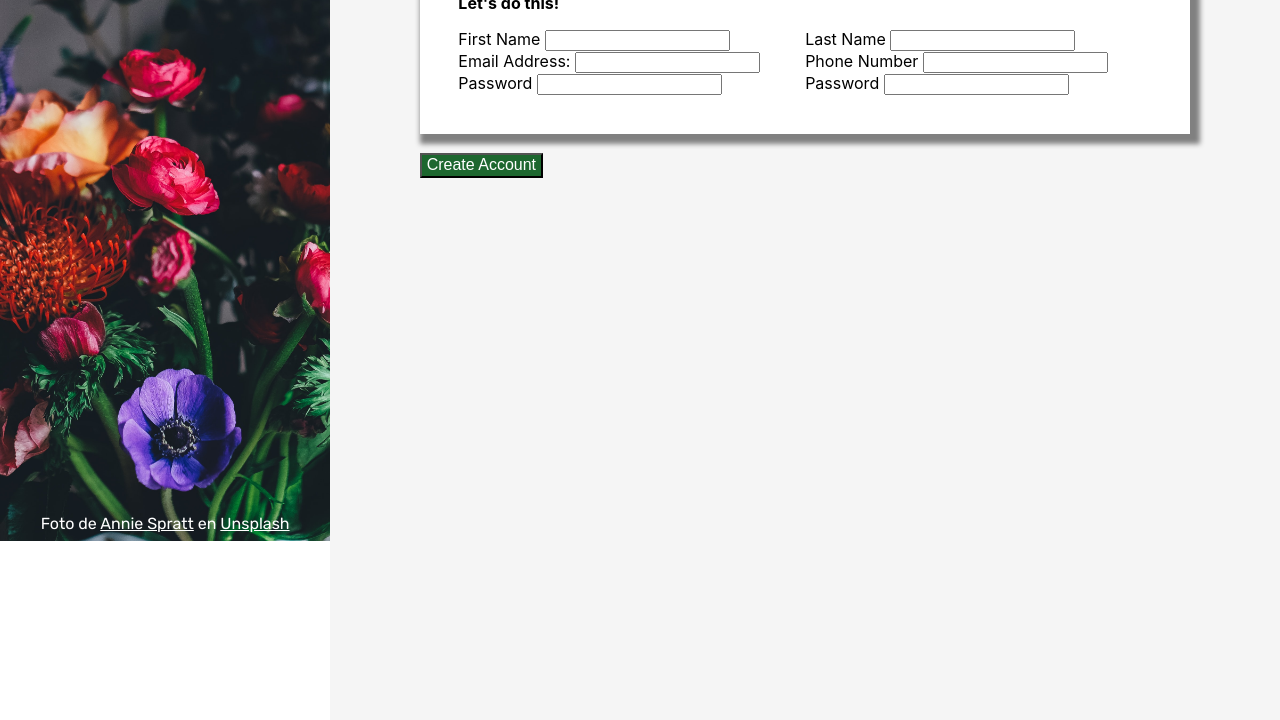
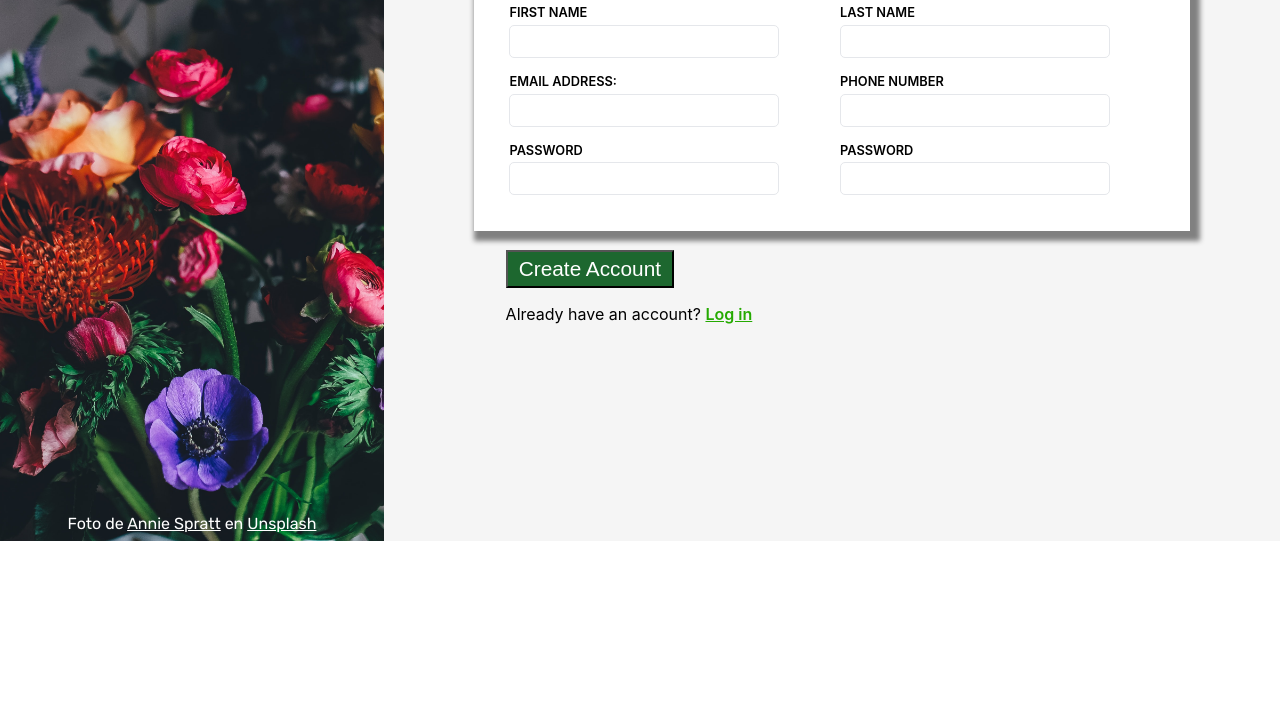
Before and after one commit to oscarote/sign-up-form, a plain HTML site: page index.html in a window 1280 px wide. Shown: the part 259-979 px from the top of the page. After the commit the page ends 800 px from the top, so only its background shows below. Drawn offline with Linux system fonts and the light colour scheme.

Commit message:
Create client side validation
Create client side validation in the input elements.

```diff
--- a/index.html
+++ b/index.html
@@ -26,36 +26,41 @@
             help you realize your deepest dreams. Sign up <em>now</em> to get started.</p>
         <p class="boldtext">You <em>know</em> you want to</p>
         <div class="formsection">
+            <form action="#">
+                <div class="box">
                     <p class="boldtext">Let's do this!</p>
-            <form action="#" method="post">
+                    <div class="formgrid">
                         <div>
                             <label for="first_name">First Name</label>
-                    <input type="text" id="first_name" name="first_name">
+                            <input type="text" id="first_name" name="first_name" pattern="[a-zA-Z0-9]+" required>
                         </div>
                         <div>
                             <label for="last_name">Last Name</label>
-                    <input type="text" name="last_name" id="last_name">
+                            <input type="text" name="last_name" id="last_name" pattern="[a-zA-Z0-9]+">
                         </div>
                         <div>
                             <label for="user_email">Email Address:</label>
-                    <input type="email" id="user_email" name="email">
+                            <input type="email" id="user_email" name="email" required>
                         </div>
                         <div>
                             <label for="phone_number">Phone Number</label>
-                    <input type="tel" id="phone_number" name="phone_number">
+                            <input type="tel" id="phone_number" name="phone_number" pattern="^(0034|\+34)?(\d\d\d)-? ?(\d\d)-? ?(\d)-? ?(\d)-? ?(\d\d)$">
                         </div>
                         <div>
                             <label for="user_password">Password</label>
-                    <input type="password" id="user_password" name="password">
+                            <input type="password" id="user_password" name="password" pattern="^(?=.*\d)(?=.*[a-z])(?=.*[A-Z])(?!.*\s).*$" required>
+                            <span class="errortext"></span>
                         </div>
                         <div>
-                    <label for="user_passconfirm">Password</label>
-                    <input type="password" id="user_passconfirm" name="confirmedpass">
+                            <label for="confirmpassword">Password</label>
+                            <input type="password" id="confirmpassword" name="confirmpasswrd" pattern="^(?=.*\d)(?=.*[a-z])(?=.*[A-Z])(?!.*\s).*$" required>
                         </div>
+                                        </div>
+                    </div>
+                <button type="submit">Create Account</button>
             </form>
         </div>
-        <button type="submit">Create Account</button>
-        <p></p>
+        <p>Already have an account? <a href="#">Log in</a></p>
     </div>
 </body>
 
--- a/style.css
+++ b/style.css
@@ -19,6 +19,7 @@ body {
     height: 100vh;
     position: relative;
     color: white;
+    box-sizing: border-box;
 }
 
 .logo {
@@ -52,7 +53,8 @@ body {
     width: 100%;
 }
 
-a, a:visited {
+.left a,
+.left a:visited {
     color: white;
 }
 
@@ -64,6 +66,12 @@ a, a:visited {
     height: 100vh;
     color: black;
     padding: 7%;
+    box-sizing: border-box;
+}
+
+.right>p {
+    padding-left: 2rem;
+    padding-right: 2rem;
 }
 
 .boldtext {
@@ -71,21 +79,58 @@ a, a:visited {
     font-weight: 700;
 }
 
-.formsection {
+.box {
     background-color: white;
     box-shadow: 5px 5px 5px 5px gray;
-    padding: 5%;
+    padding: 2% 5% 5% 5%;
 }
 
 button {
     margin-top: 1.2rem;
     background-color: #1d672f;
     color: white;
-    font-size: 1rem;
-    padding: 0.1rem 0.3rem;
+    font-size: 1.3rem;
+    padding: 0.3rem 0.7rem;
+    margin-left: 2rem;
 }
 
-.formsection>form {
+.formgrid {
     display: grid;
     grid-template-columns: repeat(2, 1fr);
+    gap: 1rem;
 }
+
+.formgrid div {
+    display: flex;
+    flex-direction: column;
+}
+
+input {
+    max-width: 80%;
+    border: 1px solid #E5E7EB;
+    border-radius: 5px;
+    padding: 0.5rem;
+}
+
+label {
+    text-transform: uppercase;
+    font-weight: 600;
+    font-size: 0.8rem;
+    margin-bottom: 0.3rem;
+}
+
+input:focus {
+    outline: none;
+    border: 2px solid #25aa01;
+    border-radius: 5px;
+}
+
+.right a {
+    color: #25aa01;
+    font-weight: 600;
+}
+
+.right a:visited {
+    color: #25aa01;
+    font-weight: 600;
+}
```
Lines whose indentation alone changed are shown as unchanged.
